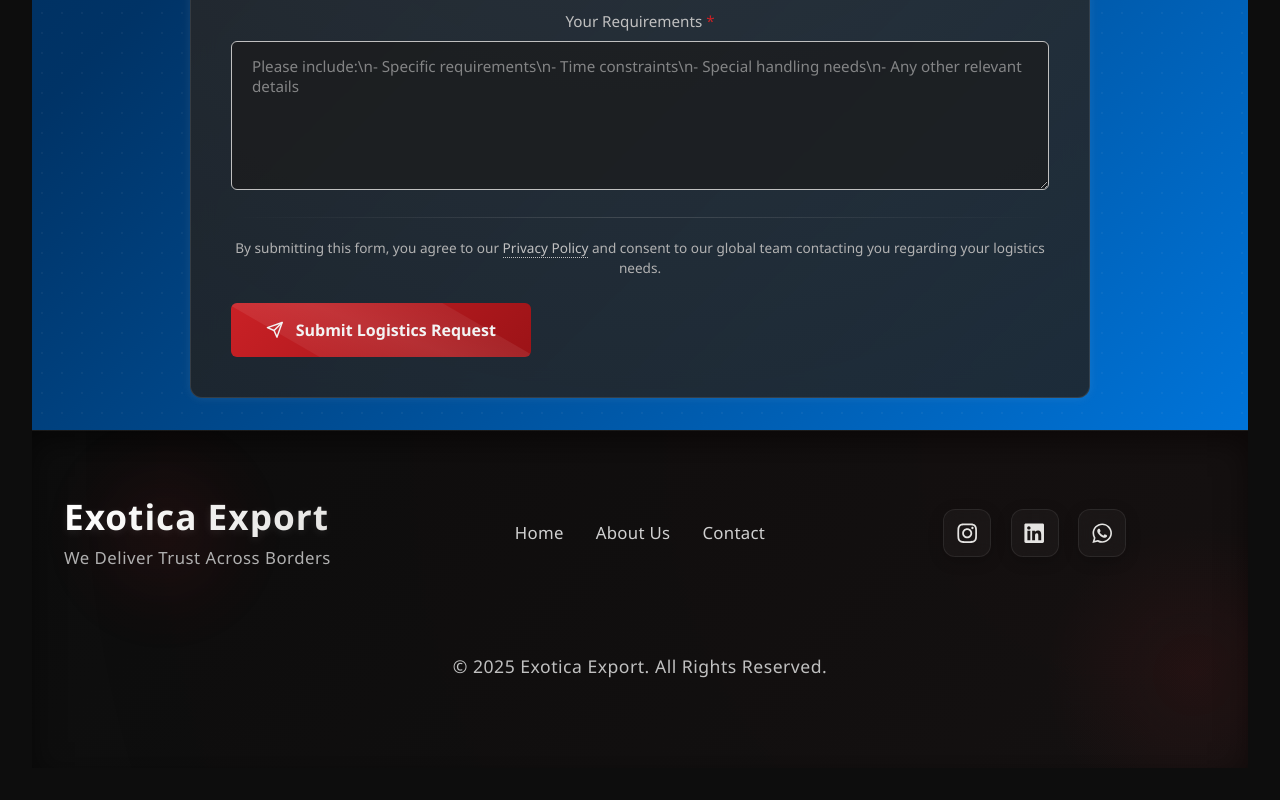
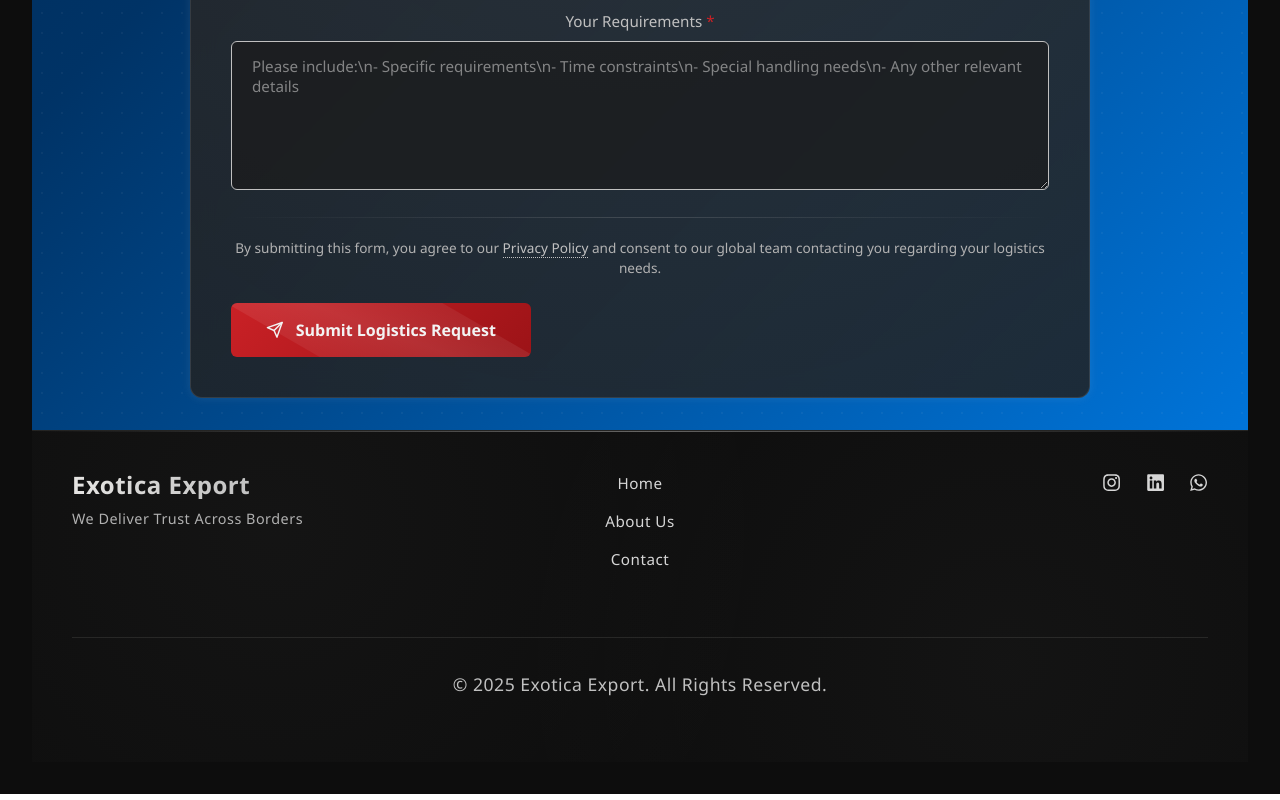
Before and after one commit to 9898632403/Exotica-Export, a React (Vite) app: page /contact in a window 1280 px wide. Shown: the part 1449-2249 px from the top of the page. Built offline with nearby package versions, Linux system fonts and the light colour scheme; no server answers.

Commit message:
Update Footer styles and add vercel.json for route handling

```diff
--- a/src/styles/Footer.css
+++ b/src/styles/Footer.css
@@ -1,73 +1,56 @@
 /* Footer.css */
+
 .footer-container {
-  background: linear-gradient(135deg, #0D0D0D 0%, #121212 100%);
-  padding: 4rem 2rem;
+  background: #0D0D0D; /* Carbon Black */
+  color: #F2F2F2; /* Soft White */
+  padding: 2.5rem 0;
+  border-top: 1px solid rgba(229, 228, 226, 0.1); /* Platinum Glow with opacity */
   position: relative;
   overflow: hidden;
-  border-top: 1px solid rgba(255, 255, 255, 0.05);
-  box-shadow: inset 0 10px 30px rgba(0, 0, 0, 0.5);
 }
 
 .footer-container::before {
   content: '';
   position: absolute;
-  top: -50%;
-  left: -50%;
-  width: 200%;
-  height: 200%;
-  background: radial-gradient(circle at 70% 30%,
-    rgba(202, 33, 38, 0.15) 0%,
-    transparent 70%);
-  animation: pulse 12s infinite alternate;
-  z-index: 1;
-}
-
-@keyframes pulse {
-  0% {
-    opacity: 0.4;
-    transform: scale(0.95);
-  }
-  100% {
-    opacity: 0.1;
-    transform: scale(1.05);
-  }
+  top: 0;
+  left: 0;
+  width: 100%;
+  height: 1px;
+  background: linear-gradient(90deg, transparent, rgba(229, 228, 226, 0.4), transparent);
 }
 
 .footer-content {
-  max-width: 1400px;
+  max-width: 1200px;
   margin: 0 auto;
   display: grid;
-  grid-template-columns: 1fr;
-  gap: 3rem;
+  grid-template-columns: 1fr 1fr 1fr;
+  gap: 2rem;
+  padding: 0 2rem;
   position: relative;
-  z-index: 2;
 }
 
 .brand-section {
-  text-align: center;
-  position: relative;
+  display: flex;
+  flex-direction: column;
+  align-items: flex-start;
 }
 
 .brand-name {
-  color: #FFFFFF;
-  font-size: 2.2rem;
-  font-weight: 700;
+  font-size: 1.5rem;
+  font-weight: 600;
   margin-bottom: 0.5rem;
-  letter-spacing: 1px;
-  background: linear-gradient(90deg, #FFFFFF, #E5E4E2);
+  background: linear-gradient(to right, #E5E4E2, #C0C0C0); /* Platinum Glow to Ice Silver */
   -webkit-background-clip: text;
   background-clip: text;
   color: transparent;
-  text-shadow: 0 2px 10px rgba(255, 255, 255, 0.1);
+  letter-spacing: 0.5px;
 }
 
 .tagline {
-  color: #B0B0B0;
-  font-size: 1.05rem;
+  color: #B0B0B0; /* Steel Gray */
+  font-size: 0.9rem;
+  font-weight: 300;
   letter-spacing: 0.5px;
-  max-width: 500px;
-  margin: 0 auto;
-  line-height: 1.6;
 }
 
 .footer-nav {
@@ -76,37 +59,36 @@
 }
 
 .nav-links {
-  display: flex;
-  flex-wrap: wrap;
-  gap: 1.5rem;
   list-style: none;
   padding: 0;
-  justify-content: center;
+  margin: 0;
+  display: flex;
+  flex-direction: column;
+  gap: 0.8rem;
 }
 
 .nav-links li a {
-  color: #D0D0D0;
+  color: #D6D6D6;
   text-decoration: none;
-  font-size: 1.05rem;
-  font-weight: 500;
+  font-weight: 300;
+  letter-spacing: 0.5px;
+  font-size: 0.95rem;
   transition: all 0.3s ease;
   position: relative;
-  padding-bottom: 5px;
-  letter-spacing: 0.3px;
 }
 
 .nav-links li a:hover {
-  color: #FFFFFF;
+  color: #E5E4E2; /* Platinum Glow */
 }
 
 .nav-links li a::after {
   content: '';
   position: absolute;
-  bottom: 0;
+  bottom: -2px;
   left: 0;
   width: 0;
-  height: 2px;
-  background: linear-gradient(90deg, #CA2126, #FF4D4D);
+  height: 1px;
+  background: #CA2126; /* Premium Crimson Red */
   transition: width 0.3s ease;
 }
 
@@ -116,135 +98,84 @@
 
 .social-media {
   display: flex;
-  justify-content: center;
-  gap: 1.2rem;
-  flex-wrap: wrap;
+  justify-content: flex-end;
+  align-items: flex-start;
+  gap: 1.5rem;
 }
 
 .social-icon {
-  color: #E5E4E2;
-  font-size: 1.4rem;
-  transition: all 0.4s cubic-bezier(0.175, 0.885, 0.32, 1.275);
-  background: rgba(255, 255, 255, 0.03);
-  backdrop-filter: blur(8px);
-  border-radius: 12px;
-  width: 48px;
-  height: 48px;
-  display: flex;
-  align-items: center;
-  justify-content: center;
-  border: 1px solid rgba(255, 255, 255, 0.08);
-  box-shadow: 0 4px 15px rgba(0, 0, 0, 0.2);
+  color: #D6D6D6;
+  font-size: 1.2rem;
+  transition: all 0.3s ease;
 }
 
 .social-icon:hover {
-  color: #FFFFFF;
-  background: rgba(202, 33, 38, 0.2);
-  transform: translateY(-5px) scale(1.1);
-  box-shadow: 0 8px 20px rgba(202, 33, 38, 0.3);
-  border-color: rgba(202, 33, 38, 0.3);
+  color: #CA2126; /* Premium Crimson Red */
+  transform: translateY(-2px);
 }
 
 .copyright {
+  grid-column: 1 / -1;
   text-align: center;
-  color: rgba(180, 180, 180, 0.7);
-  font-size: 0.9rem;
+  padding-top: 2rem;
   margin-top: 2rem;
+  border-top: 1px solid rgba(229, 228, 226, 0.1); /* Platinum Glow with opacity */
+  color: #B0B0B0; /* Steel Gray */
+  font-size: 0.8rem;
   letter-spacing: 0.5px;
-  font-weight: 300;
 }
 
-/* Animated floating elements */
+/* Responsive Design */
+@media (max-width: 768px) {
+  .footer-content {
+    grid-template-columns: 1fr;
+    gap: 1.5rem;
+    padding: 0 1.5rem;
+  }
+
+  .brand-section {
+    align-items: center;
+    text-align: center;
+  }
+
+  .footer-nav {
+    justify-content: center;
+  }
+
+  .nav-links {
+    align-items: center;
+  }
+
+  .social-media {
+    justify-content: center;
+    margin-bottom: 1rem;
+  }
+
+  .copyright {
+    padding-top: 1.5rem;
+    margin-top: 1.5rem;
+  }
+}
+
+/* Animation Effects */
+@keyframes fadeIn {
+  from { opacity: 0; transform: translateY(10px); }
+  to { opacity: 1; transform: translateY(0); }
+}
+
+.footer-container {
+  animation: fadeIn 0.6s ease-out forwards;
+}
+
+/* Subtle sparkle effect */
 .footer-container::after {
   content: '';
   position: absolute;
-  bottom: -100px;
-  right: -100px;
-  width: 300px;
-  height: 300px;
-  background: radial-gradient(circle,
-    rgba(202, 33, 38, 0.08) 0%,
-    transparent 70%);
-  border-radius: 50%;
-  animation: float 16s infinite ease-in-out;
-  z-index: 1;
+  top: 0;
+  left: 0;
+  width: 100%;
+  height: 100%;
+  background: radial-gradient(circle at 20% 30%, rgba(229, 228, 226, 0.03) 0%, transparent 50%),
+              radial-gradient(circle at 80% 70%, rgba(229, 228, 226, 0.03) 0%, transparent 50%);
+  pointer-events: none;
 }
-
-@keyframes float {
-  0%, 100% {
-    transform: translate(0, 0) rotate(0deg) scale(1);
-  }
-  25% {
-    transform: translate(-30px, -30px) rotate(5deg) scale(1.05);
-  }
-  50% {
-    transform: translate(30px, -60px) rotate(-5deg) scale(0.95);
-  }
-  75% {
-    transform: translate(-30px, -30px) rotate(5deg) scale(1.02);
-  }
-}
-
-/* Glow effect for brand */
-.brand-section::after {
-  content: '';
-  position: absolute;
-  top: 50%;
-  left: 50%;
-  transform: translate(-50%, -50%);
-  width: 200px;
-  height: 200px;
-  background: radial-gradient(circle,
-    rgba(202, 33, 38, 0.15) 0%,
-    transparent 70%);
-  filter: blur(30px);
-  z-index: -1;
-  opacity: 0.7;
-}
-
-/* Responsive adjustments */
-@media (min-width: 768px) {
-  .footer-content {
-    grid-template-columns: repeat(3, 1fr);
-    align-items: center;
-    gap: 2rem;
-  }
-
-  .brand-section {
-    text-align: left;
-  }
-
-  .brand-section::after {
-    left: 0;
-    transform: translate(0, -50%);
-  }
-
-  .copyright {
-    grid-column: 1 / -1;
-    margin-top: 3rem;
-  }
-
-  .nav-links {
-    gap: 2rem;
-  }
-}
-
-@media (max-width: 480px) {
-  .footer-container {
-    padding: 3rem 1.5rem;
-  }
-
-  .brand-name {
-    font-size: 1.8rem;
-  }
-
-  .nav-links {
-    gap: 1rem;
-  }
-
-  .social-icon {
-    width: 42px;
-    height: 42px;
-    font-size: 1.2rem;
-  }
-}
```
Also changed, not shown: vercel.json (added).
